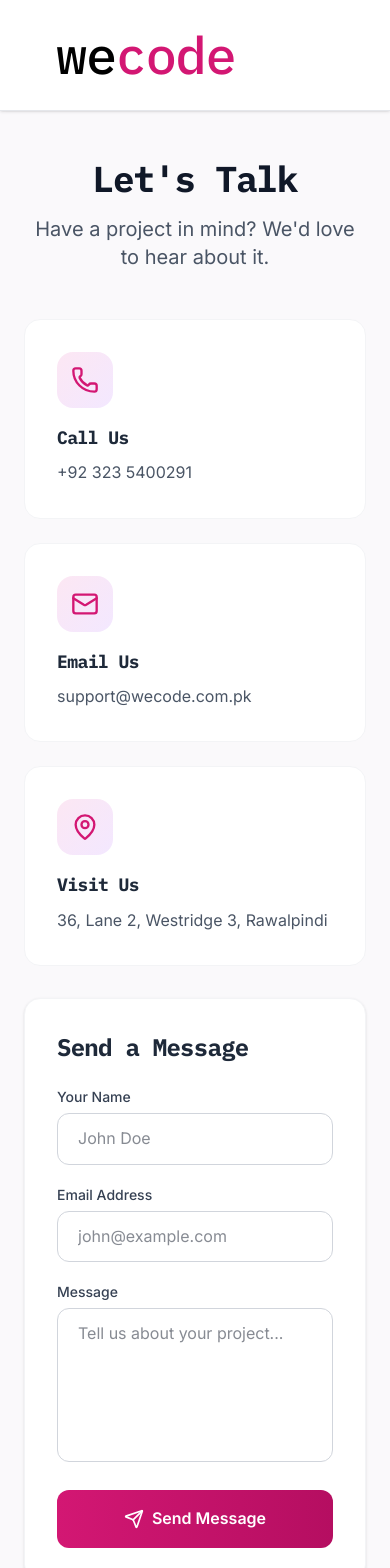
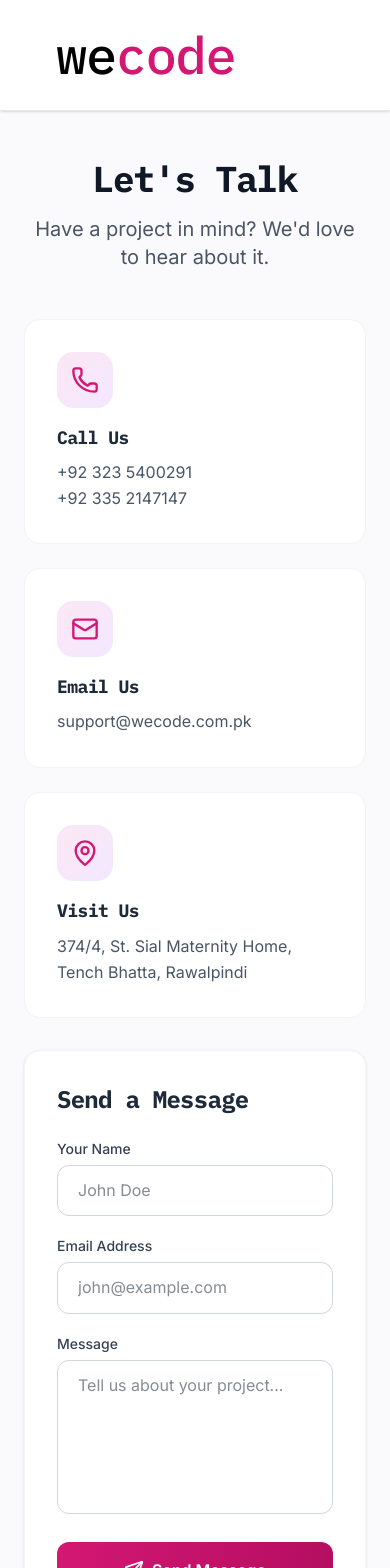
Before and after one commit to ahad19n/WeCode, a React (Vite) app: page /contact in a window 390 px wide. Shown: the top 1568 px of the page. Built offline with nearby package versions, Linux system fonts and the light colour scheme.

Commit message:
address and phone number updates

```diff
--- a/src/components/Footer.tsx
+++ b/src/components/Footer.tsx
@@ -22,7 +22,7 @@ const Footer: React.FC = () => {
             <div className="space-y-5 text-[15px]">
               <div className="flex gap-4 items-center">
                 <Phone className="text-[#c21b6f] shrink-0" size={18} />
-                <span className="text-gray-600 dark:text-gray-400">+92 323 5400291</span>
+                <span className="text-gray-600 dark:text-gray-400">+92 323 5400291<br />+92 335 2147147</span>
               </div>
               <div className="flex gap-4 items-center">
                 <Mail className="text-[#c21b6f] shrink-0" size={18} />
@@ -31,9 +31,9 @@ const Footer: React.FC = () => {
               <div className="flex gap-4 items-start">
                 <MapPin className="text-[#c21b6f] shrink-0 mt-0.5" size={18} />
                 <span className="text-gray-600 dark:text-gray-400 leading-6">
-                  36, Lane 2,
+                  374/4, St. Sial Maternity Home,
                   <br />
-                  Westridge 3, Rawalpindi
+                  Tench Bhatta, Rawalpindi
                 </span>
               </div>
             </div>
--- a/src/pages/Contact.tsx
+++ b/src/pages/Contact.tsx
@@ -64,6 +64,7 @@ const Contact: React.FC = () => {
               </div>
               <h3 className="text-lg font-bold mb-2 text-gray-800 dark:text-white">Call Us</h3>
               <p className="text-gray-600 dark:text-gray-400">+92 323 5400291</p>
+              <p className="text-gray-600 dark:text-gray-400">+92 335 2147147</p>
             </div>
           </div>
 
@@ -83,8 +84,8 @@ const Contact: React.FC = () => {
               </div>
               <h3 className="text-lg font-bold mb-2 text-gray-800 dark:text-white">Visit Us</h3>
               <p className="text-gray-600 dark:text-gray-400 leading-relaxed">
-                36, Lane 2,
-                Westridge 3, Rawalpindi
+                374/4, St. Sial Maternity Home,
+                Tench Bhatta, Rawalpindi
               </p>
             </div>
           </div>
--- a/src/pages/OwnershipStatement.tsx
+++ b/src/pages/OwnershipStatement.tsx
@@ -20,7 +20,7 @@ const OwnershipStatement: React.FC = () => {
 
         <ul className="space-y-1 list-none">
           <li><span className="font-medium text-gray-900 dark:text-white">National Tax Number (NTN):</span> 3740565477847</li>
-          <li><span className="font-medium text-gray-900 dark:text-white">Registered business address:</span> 36, Lane 2, Westridge 3, Rawalpindi, Pakistan</li>
+          <li><span className="font-medium text-gray-900 dark:text-white">Registered business address:</span> 374/4, St. Sial Maternity Home, Tench Bhatta, Rawalpindi</li>
         </ul>
 
         <p>
@@ -35,6 +35,8 @@ const OwnershipStatement: React.FC = () => {
             Email: <span className="text-[#d31773] dark:text-[#e85b9e]">support@wecode.com.pk</span>
             <br />
             Phone: +92 323 5400291
+            <br />
+            Phone: +92 335 2147147
           </p>
         </section>
       </div>
--- a/src/pages/PrivacyPolicy.tsx
+++ b/src/pages/PrivacyPolicy.tsx
@@ -200,11 +200,13 @@ const PrivacyPolicy: React.FC = () => {
           <p>
             WeCode
             <br />
-            36, Lane 2, Westridge 3, Rawalpindi, Pakistan
+            374/4, St. Sial Maternity Home, Tench Bhatta, Rawalpindi
             <br />
             Email: <span className="text-[#d31773] dark:text-[#e85b9e]">support@wecode.com.pk</span>
             <br />
             Phone: +92 323 5400291
+            <br />
+            Phone: +92 335 2147147
           </p>
         </section>
       </div>
--- a/src/pages/RefundPolicy.tsx
+++ b/src/pages/RefundPolicy.tsx
@@ -98,6 +98,8 @@ const RefundPolicy: React.FC = () => {
             Email: <span className="text-[#d31773] dark:text-[#e85b9e]">support@wecode.com.pk</span>
             <br />
             Phone: +92 323 5400291
+            <br />
+            Phone: +92 335 2147147
           </p>
         </section>
       </div>
--- a/src/pages/TermsConditions.tsx
+++ b/src/pages/TermsConditions.tsx
@@ -213,11 +213,13 @@ const TermsConditions: React.FC = () => {
           <p>
             WeCode
             <br />
-            36, Lane 2, Westridge 3, Rawalpindi, Pakistan
+            374/4, St. Sial Maternity Home, Tench Bhatta, Rawalpindi
             <br />
             Email: <span className="text-[#d31773] dark:text-[#e85b9e]">support@wecode.com.pk</span>
             <br />
             Phone: +92 323 5400291
+            <br />
+            Phone: +92 335 2147147
           </p>
         </section>
       </div>
```
